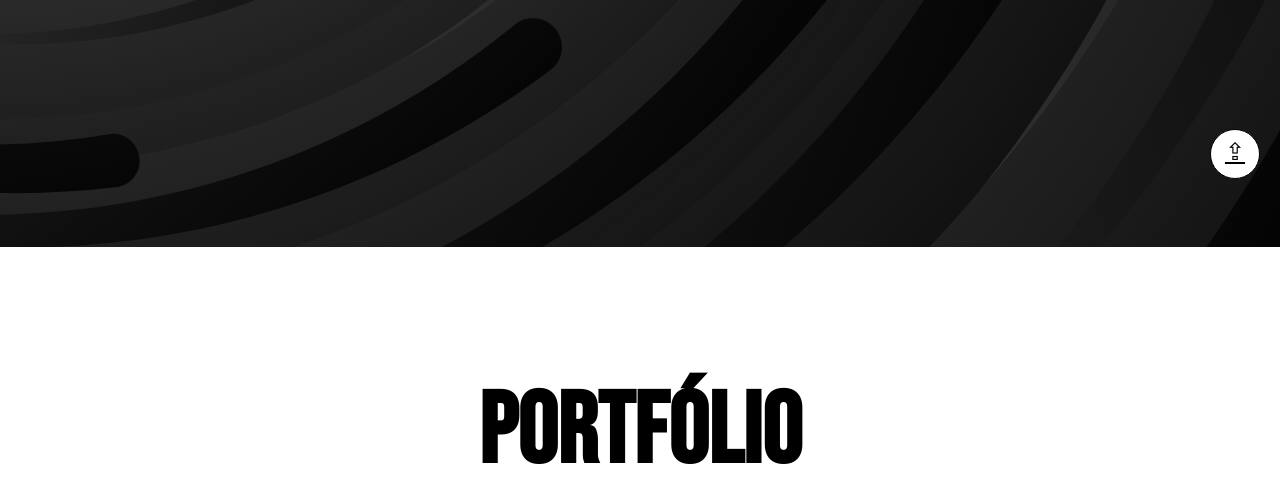
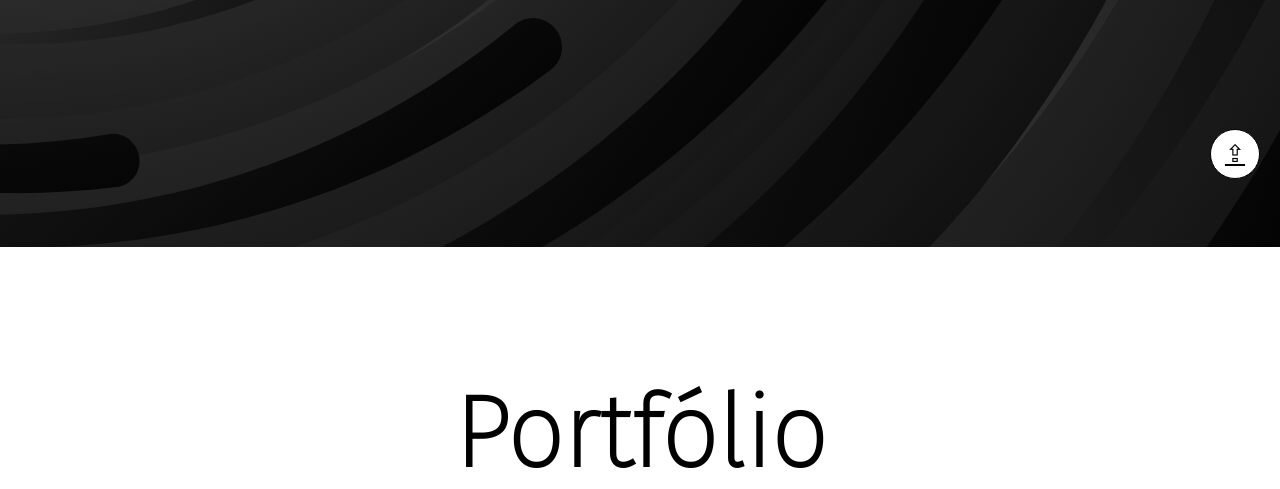
Before and after one commit to jonydeoliveira/first-landing-page, a plain HTML site: page Landing-Page/index.html in a window 1280 px wide. Shown: the part 611-1100 px from the top of the page. Drawn offline with Linux system fonts and the light colour scheme.

Commit message:
Trocando as fontes do site

```diff
--- a/Landing-Page/assets/css/elements.css
+++ b/Landing-Page/assets/css/elements.css
@@ -4,8 +4,7 @@
   box-sizing: border-box;
 }
 
-/* font-family: 'Bebas Neue', cursive;
-     font-family: 'Josefin Sans', sans-serif; */
+/* font-family: 'Fira Sans', sans-serif; */
 
 html {
   font-size: 62.5%;
@@ -13,7 +12,7 @@ html {
 }
 
 body {
-  font-family: "Josefin Sans", sans-serif;
+  font-family: 'Fira Sans', sans-serif;
   font-size: 2.4rem;
   line-height: 2.6rem;
   overflow-x: hidden;
@@ -25,7 +24,7 @@ h3,
 h4,
 h5,
 h6 {
-  font-family: "Bebas Neue", cursive;
+  font-family: 'Fira Sans', sans-serif;
 }
 
 h1 {
--- a/Landing-Page/index.html
+++ b/Landing-Page/index.html
@@ -1,5 +1,6 @@
 <!DOCTYPE html>
 <html lang="pt-BR">
+
 <head>
   <meta charset="UTF-8" />
   <meta http-equiv="X-UA-Compatible" content="IE=edge" />
@@ -12,10 +13,7 @@
   <link rel="stylesheet" href="./assets/css/styles.css" />
   <link rel="preconnect" href="https://fonts.googleapis.com" />
   <link rel="preconnect" href="https://fonts.gstatic.com" crossorigin />
-    <link
-      href="https://fonts.googleapis.com/css2?family=Bebas+Neue&family=Josefin+Sans&display=swap"
-      rel="stylesheet"
-    />
+  <link href="https://fonts.googleapis.com/css2?family=Fira+Sans:wght@100&display=swap" rel="stylesheet">
 </head>
 
 <body>
@@ -53,10 +51,7 @@
         </p>
       </div>
       <div class="inicio-img">
-          <img
-            src="./assets/imgs/jonydeoliveiralogo.svg"
-            alt="jonydeoliveiralogo"
-          />
+        <img src="./assets/imgs/jonydeoliveiralogo.svg" alt="jonydeoliveiralogo" />
       </div>
     </div>
   </section>
@@ -162,4 +157,5 @@
 
   <a class="back-to-inicio" href="#inicio">⇪</a>
 </body>
+
 </html>
```
Lines whose indentation alone changed are shown as unchanged.
